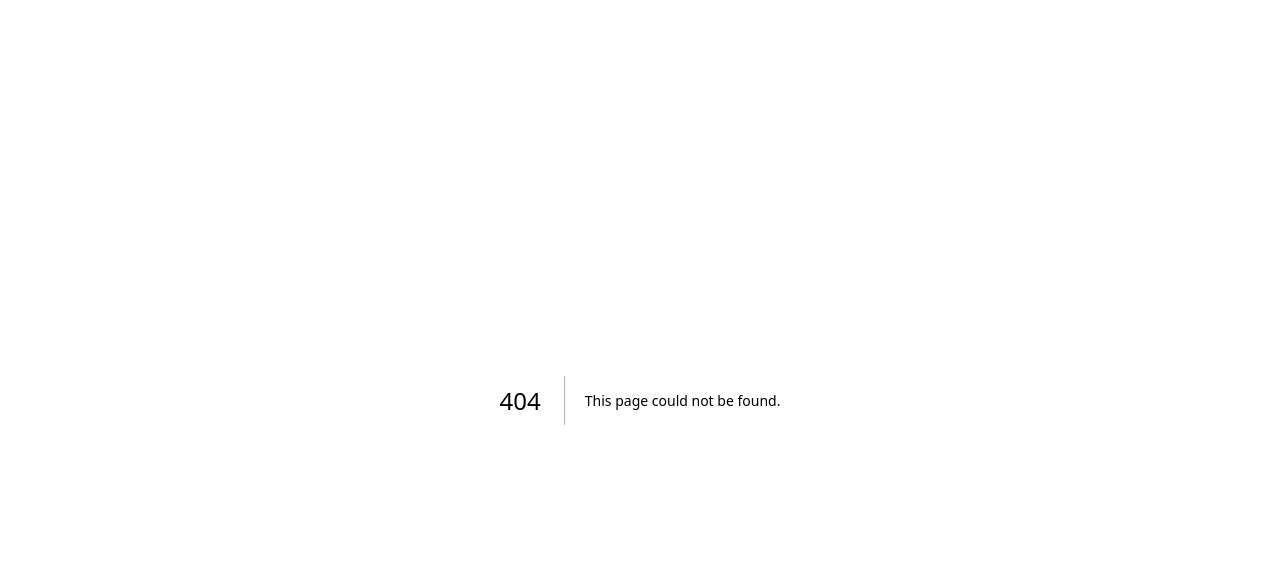
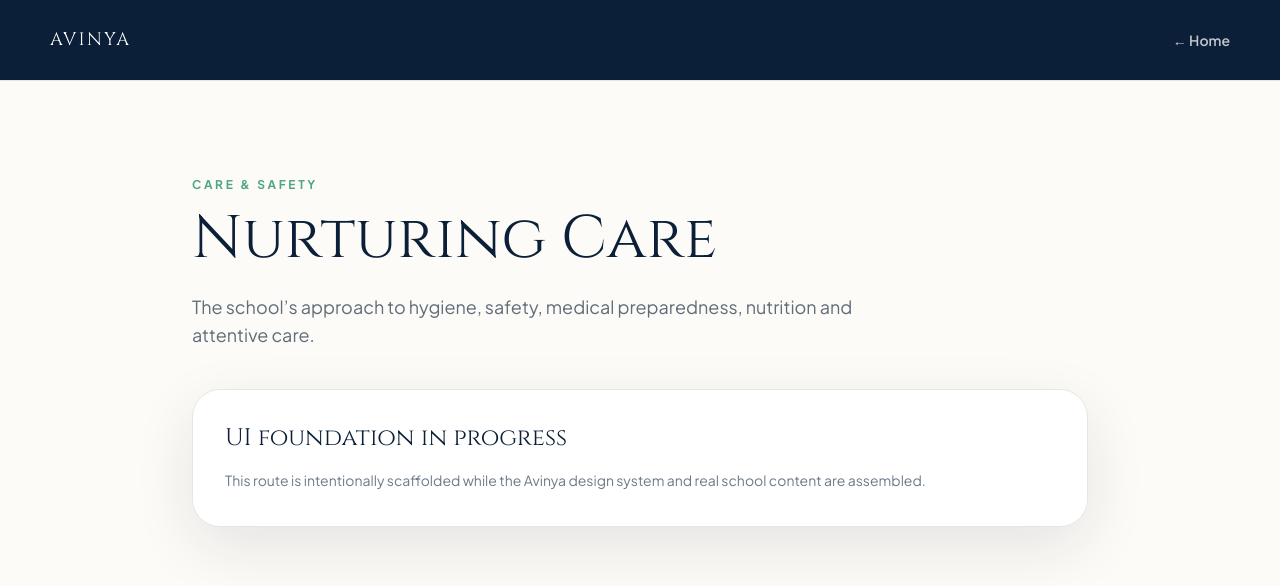
Before and after one commit to vaniedutrust-coder/avinya-vidya-mandir., a Next.js app: page /care-and-safety in a window 1280 px wide. Before the commit this address had no page. Shown: the top 586 px of the page. Built offline with nearby package versions, Linux system fonts and the light colour scheme.

Commit message:
feat: scaffold Avinya public routes

```diff
--- /dev/null
+++ b/app/care-and-safety/page.tsx
@@ -0,0 +1,5 @@
+import { SectionPage } from "../../components/section-page";
+
+export default function Page() {
+  return <SectionPage eyebrow="Care & Safety" title="Nurturing Care" description="The school’s approach to hygiene, safety, medical preparedness, nutrition and attentive care." />;
+}
```
